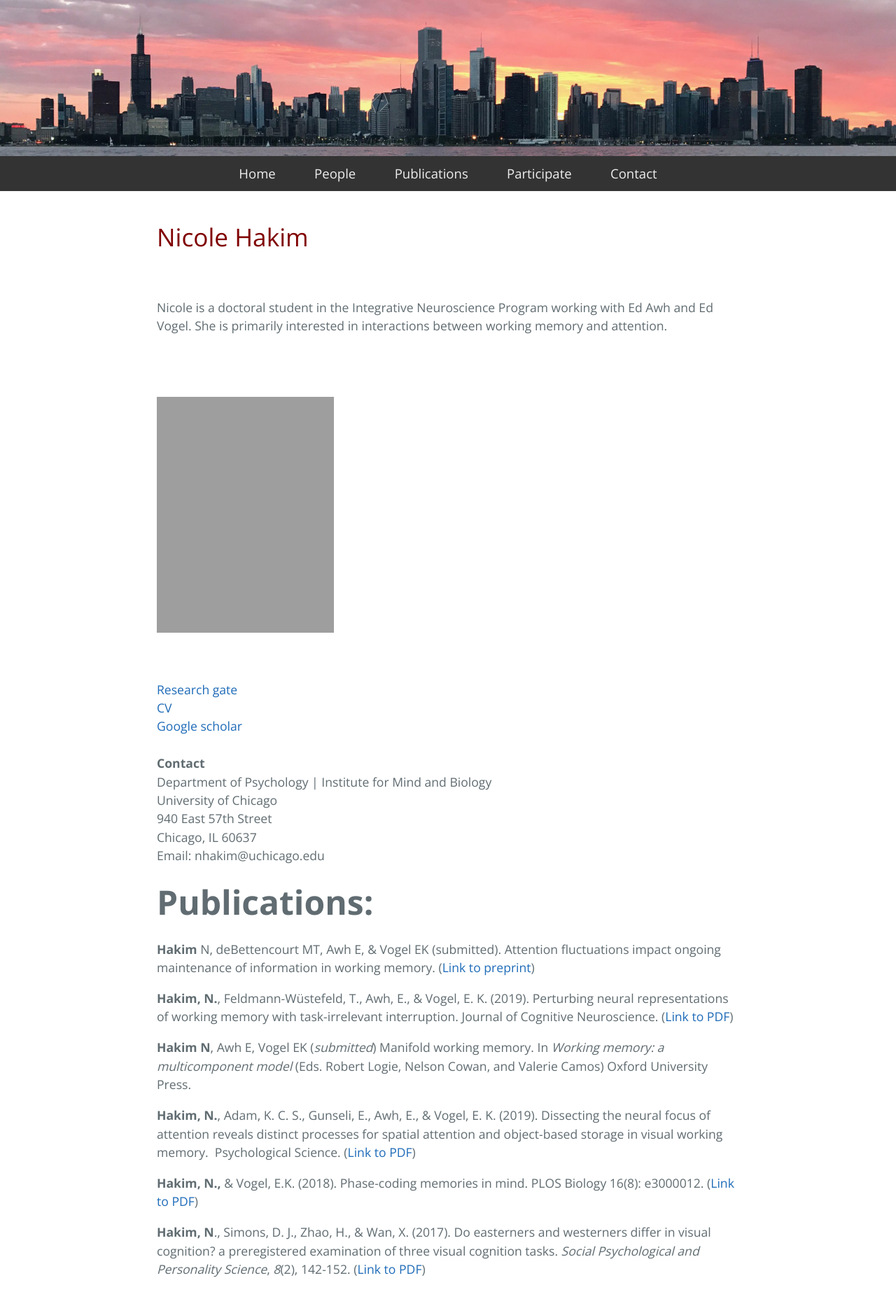
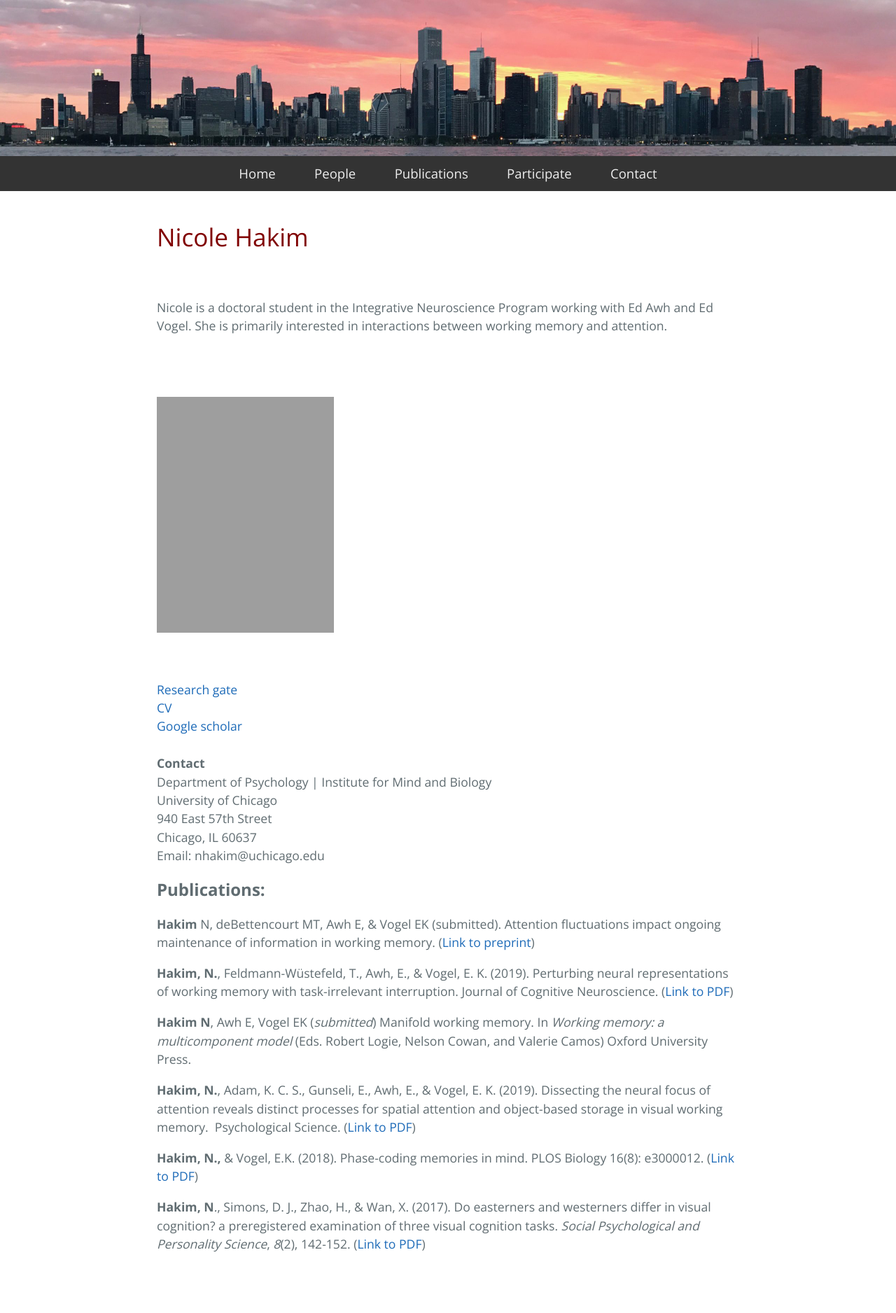
Before and after one commit to AwhVogelLab/awhvogellab.github.io, a Jekyll site: the page built from hakim.md, in a window 1280 px wide. Shown: the whole page at 70% size. Built offline with Jekyll 4.4.1, drawn with Linux system fonts in a browser that asks for light colours; our own code applies the rules of GitHub Pages for plain Markdown files; after the commit the page ends 1840 px from its top, so only the background shows below that; grey boxes are pictures that could not be loaded.

Commit message:
Update hakim.md

```diff
--- a/hakim.md
+++ b/hakim.md
@@ -36,7 +36,7 @@ Email: nhakim@uchicago.edu
 <br>
 
 
-<font size="10"><strong>Publications:</strong></font>
+<font size="5"><strong>Publications:</strong></font>
 
 <strong>Hakim</strong> N, deBettencourt MT, Awh E, & Vogel EK (submitted). Attention fluctuations impact ongoing maintenance of information in working memory. (<a href="https://psyarxiv.com/pxthv/">Link to preprint</a>)
 
```
